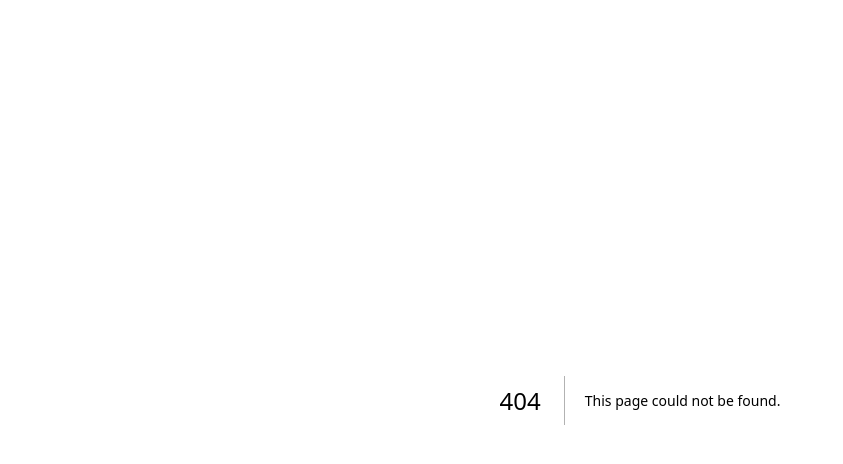
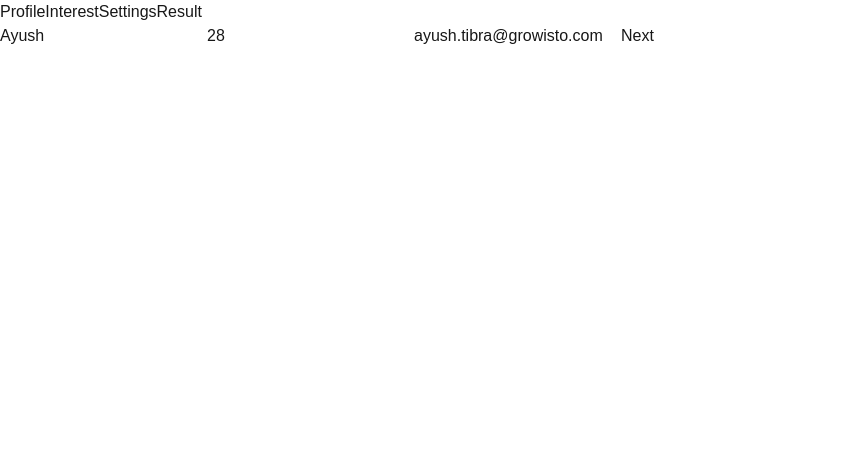
Before and after one commit to ayushtibra/targetFeb2026, a Next.js app in the folder next-practise/my-app/: page /MultiStepForm in a window 1280 px wide. Before the commit this address had no page. Shown: the top 464 px of the page, without its empty margins (0-843 px from the left). Built offline with nearby package versions, Linux system fonts and the light colour scheme.

Commit message:
multi step form wiht validtion

```diff
--- a/next-practise/my-app/Components/EmailOutlook/EmailList.tsx
+++ b/next-practise/my-app/Components/EmailOutlook/EmailList.tsx
@@ -5,7 +5,7 @@ const EmailList = ({list, activeItem, handleEmailClick, handleSave}) => {
         <div className='w-2/6'>
             <h3 className='font-bold'>Primary</h3>
             {list.find((item) => item.text == activeItem)?.listEmail.map((item) => (
-                <div className={`flex justify-between border-1 border-black p-1 mb-1 ${item.status == 'Unread' ? ' font-bold bg-gray-200' : null}`}>
+                <div className={`flex justify-between border-1 border-black p-1 mb-1 ${item.status == 'Unread' ? ' font-bold' : null}`}>
                     <h4 className=' cursor-pointer' onClick={() => handleEmailClick(item.id)} >{item.title}</h4>
                     <button className='cursor-pointer' onClick={() => handleSave(item.id)}>Bookmark</button>
                 </div>
--- /dev/null
+++ b/next-practise/my-app/Components/MultiStep/Interest.tsx
@@ -0,0 +1,49 @@
+const Interest = ({ data, setData, setActiveTab }) => {
+  const { interest } = data;
+
+  const handleDataChange = (e) => {
+    setData((prev) => ({
+      ...prev,
+      interest: e.target.checked
+        ? [...prev.interest, e.target.name]
+        : prev.interest.filter((item) => item != e.target.name),
+    }));
+  };
+
+  return (
+    <>
+      <input
+        type="checkbox"
+        name="netflix"
+        checked={data.interest.includes("netflix")}
+        onChange={handleDataChange}
+        // value="netflix"
+      />
+      Netflix
+      <input
+        type="checkbox"
+        name="music"
+        checked={data.interest.includes("music")}
+        // value="music"
+        onChange={handleDataChange}
+      />
+      Music
+      <input
+        type="checkbox"
+        name="chess"
+        checked={data.interest.includes("chess")}
+        // value="music"
+        onChange={handleDataChange}
+      />
+      Chess
+      <button type="button" onClick={() => setActiveTab("Profile")}>
+        Prev
+      </button>
+      <button type="button" onClick={() => setActiveTab("Settings")}>
+        Next
+      </button>
+    </>
+  );
+};
+
+export default Interest;
--- /dev/null
+++ b/next-practise/my-app/Components/MultiStep/Profile.tsx
@@ -0,0 +1,60 @@
+const Profile = ({ data, setData, setActiveTab }) => {
+  const { name, age, email } = data;
+
+  const handleDataChange = (e, item) => {
+    setData((prev) => ({
+      ...prev,
+      [item]: e.target.value,
+    }));
+  };
+
+  const handleNext = () => {
+    if (!name || !age || !email) {
+      alert("Please fill all fields");
+      return;
+    }
+
+    if (age <= 18) {
+      alert("Age must be grater than 18");
+      return;
+    }
+
+    if (!email.includes("@")) {
+      alert("Invalid email");
+      return;
+    }
+
+    setActiveTab("Interest");
+  };
+
+  return (
+    <>
+      <input
+        type="text"
+        placeholder="Enter Name"
+        value={name}
+        onChange={(e) => handleDataChange(e, "name")}
+        required
+      />
+      <input
+        type="number"
+        placeholder="Enter your age"
+        value={age}
+        onChange={(e) => handleDataChange(e, "age")}
+        required
+      />
+      <input
+        type="email"
+        placeholder="Enter your email"
+        value={email}
+        onChange={(e) => handleDataChange(e, "email")}
+        required
+      />
+      <button type="button" onClick={handleNext}>
+        Next
+      </button>
+    </>
+  );
+};
+
+export default Profile;
--- /dev/null
+++ b/next-practise/my-app/Components/MultiStep/Result.tsx
@@ -0,0 +1,12 @@
+import React from 'react';
+
+const Result = ({data}) => {
+    return (
+        <div>
+            {data.name}{data.age}{data.email}
+            <p>{data.theme}</p>
+        </div>
+    );
+};
+
+export default Result;
--- /dev/null
+++ b/next-practise/my-app/Components/MultiStep/Settings.tsx
@@ -0,0 +1,37 @@
+const Settings = ({ data, setData, setActiveTab }) => {
+  const { interest } = data;
+
+  const handleDataChange = (e) => {
+    setData((prev) => ({
+      ...prev,
+      theme: e.target.name,
+    }));
+  };
+
+  return (
+    <>
+      <input
+        type="radio"
+        name="dark"
+        checked={data.theme == "dark"}
+        onChange={handleDataChange}
+      />
+      Dark
+      <input
+        type="radio"
+        name="light"
+        checked={data.theme == "light"}
+        onChange={handleDataChange}
+      />
+      Light
+      <button type="button" onClick={() => setActiveTab("Interest")}>
+        Prev
+      </button>
+      <button type="submit" onClick={() => setActiveTab("Result")}>
+        Submit
+      </button>
+    </>
+  );
+};
+
+export default Settings;
--- /dev/null
+++ b/next-practise/my-app/Components/MultiStep/index.tsx
@@ -0,0 +1,55 @@
+import { useState } from "react";
+import Profile from "./Profile";
+import Interest from "./Interest";
+import Settings from "./Settings";
+import Result from "./Result";
+
+
+const renderTab = {
+  'Profile': Profile,
+  'Interest': Interest,
+  'Settings': Settings,
+  'Result': Result
+};
+const JSONComponent = (props) => {
+  const Comp = renderTab[props.activeTab];
+  if (Comp) {
+    return <Comp {...props} />;
+  }
+
+  return null;
+};
+
+const TabForm = () => {
+  const [activeTab, setActiveTab] = useState("Profile");
+  const [data, setData] = useState({
+    name: "Ayush",
+    age: 28,
+    email: "ayush.tibra@growisto.com",
+    interest: ["netflix", "chess"],
+    theme: "dark",
+  });
+
+  const handleSubmit = (e) => {
+    e.preventDefault();
+
+  };
+
+  return (
+    <div>
+      {Object.keys(renderTab).map((tab) => (
+        <button onClick={() => setActiveTab(tab)}>{tab}</button>
+      ))}
+      <form onSubmit={handleSubmit}>
+        <JSONComponent
+          data={data}
+          setData={setData}
+          activeTab={activeTab}
+          setActiveTab={setActiveTab}
+        />
+      </form>
+    </div>
+  );
+};
+
+export default TabForm;
--- /dev/null
+++ b/next-practise/my-app/pages/MultiStepForm.tsx
@@ -0,0 +1,7 @@
+import TabForm from "@/Components/MultiStep"
+
+const MultiStepForm = () => {
+    return <TabForm />
+}
+
+export default MultiStepForm;
```
